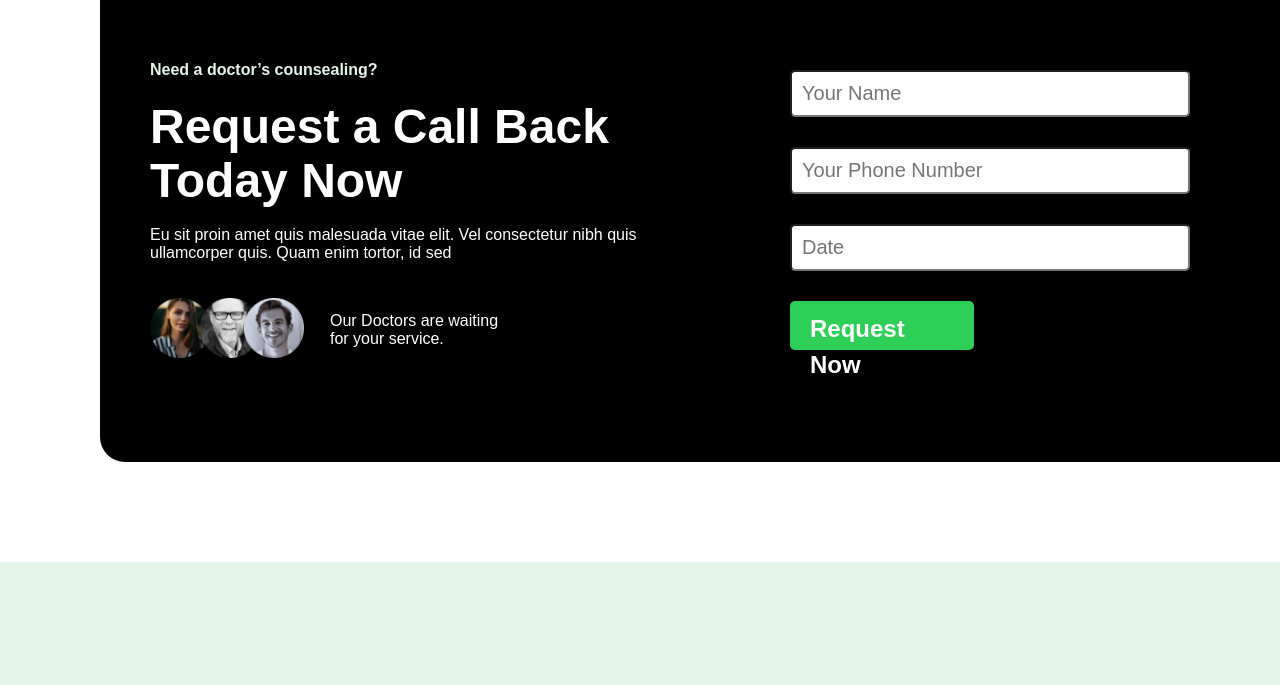
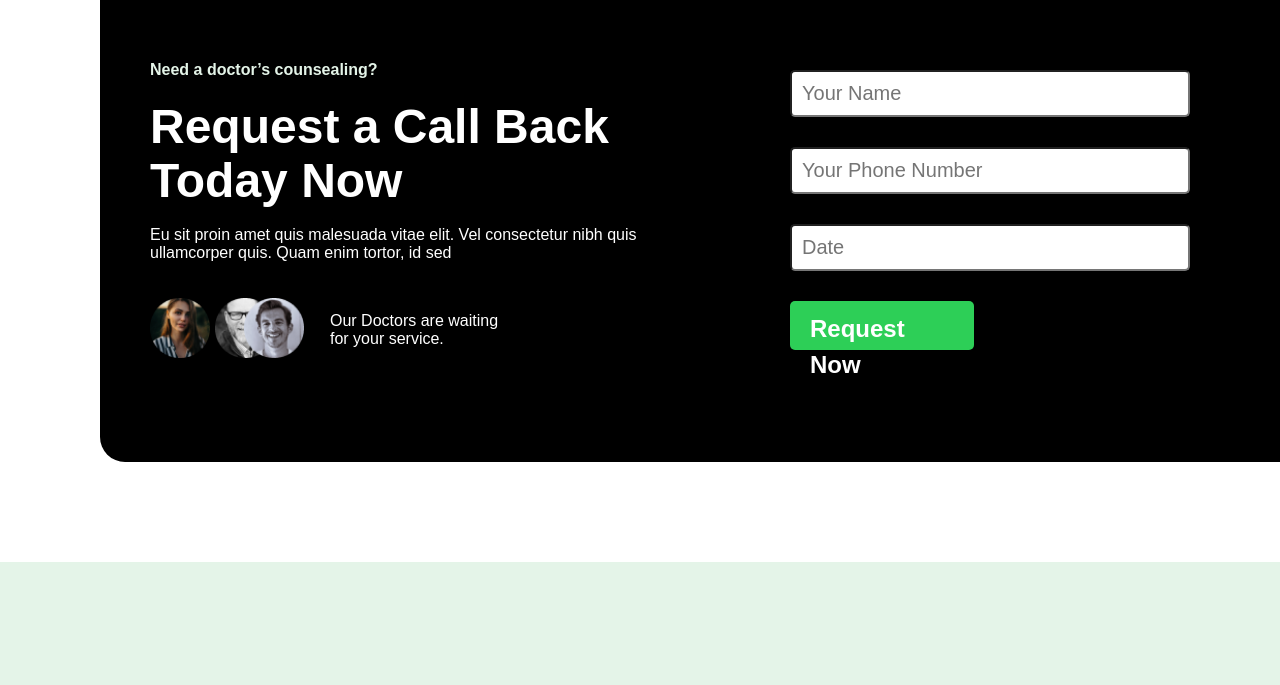
Before and after one commit to dipesh0999/Oxcare, a plain HTML site: page index.html in a window 1280 px wide. Shown: the part 4252-4937 px from the top of the page. Drawn offline with Linux system fonts and the light colour scheme; a web font is replaced by a local one.

Commit message:
Update oxcare.css

```diff
--- a/assets/oxcare.css
+++ b/assets/oxcare.css
@@ -439,7 +439,7 @@ a{
 .doctor-img-2{
     width: 60px;
     position: absolute;
-    left: 200px;
+    left: 215px;
 }
 .doctor-img-3{
     width: 60px;
```
